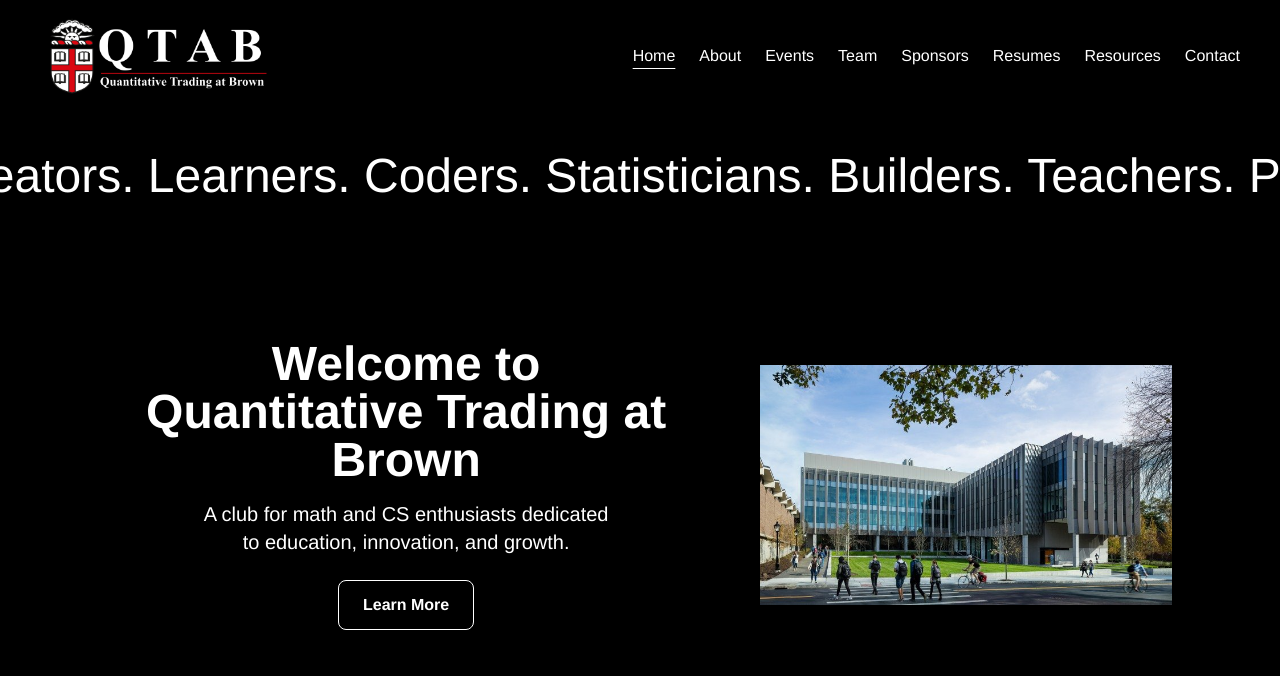
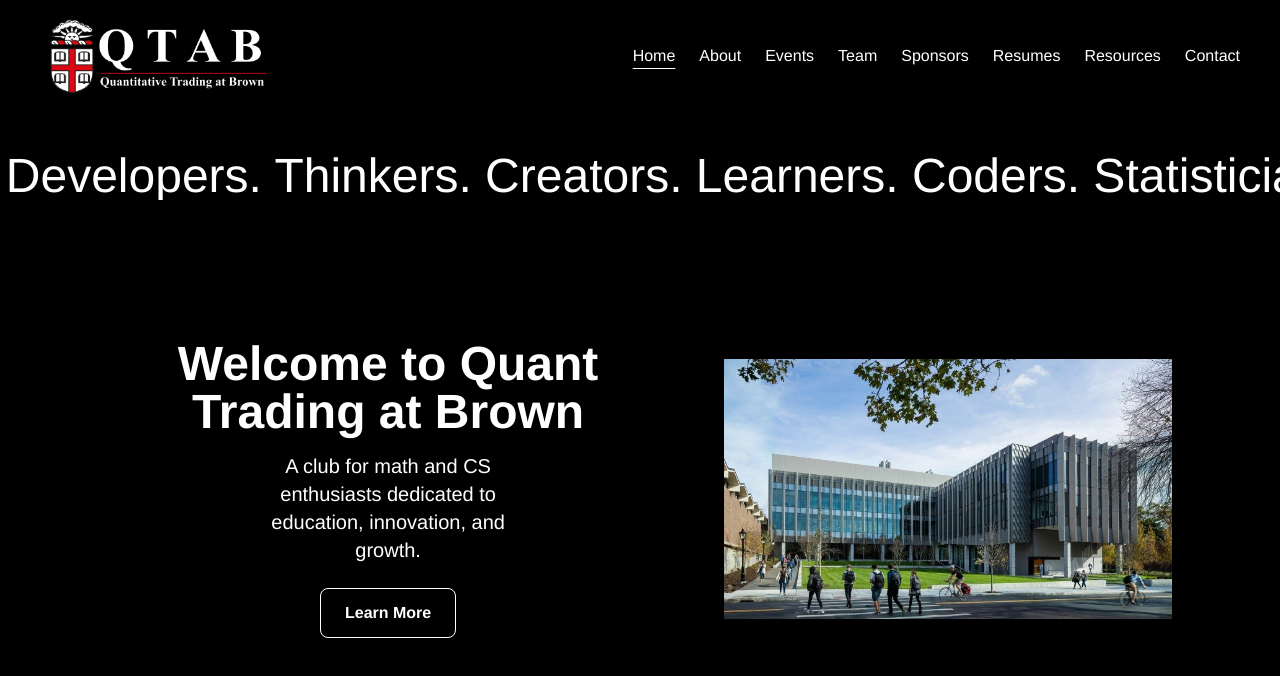
Before and after one commit to Quantitative-Trading-Brown/qtab-site, a Next.js app: page / in a window 1280 px wide. Shown: the top 676 px of the page. Built offline with nearby package versions, Linux system fonts and the light colour scheme.

Commit message:
Changed name

```diff
--- a/src/app/page.tsx
+++ b/src/app/page.tsx
@@ -5,18 +5,18 @@
   return (
     <div className="flex-grow items-center relative py-10">
       <div>
-        <Marquee speed="300" className="text-5xl">
+        <Marquee speed="200" className="text-5xl">
           Mathematicians. Innovators. Researchers. Traders. Developers.
           Thinkers. Creators. Learners. Coders. Statisticians. Builders.
           Teachers. Programmers. Quants. Scientists. Technologists. Engineers.&nbsp;
         </Marquee>
         <div className="flex mt-20 px-20 items-center">
-          <div className="p-10">
+          <div className="flex-grow p-10">
             <div className="flex flex-col justify-center items-center relative z-10 text-center p-5">
               <h1 className="text-5xl font-bold">
-                Welcome to Quantitative Trading at Brown
+                Welcome to Quant Trading at Brown
               </h1>
-              <p className="mt-4 text-xl w-[80%]">
+              <p className="mt-4 text-xl w-[60%]">
                 A club for math and CS enthusiasts dedicated to education,
                 innovation, and growth.
               </p>
```
